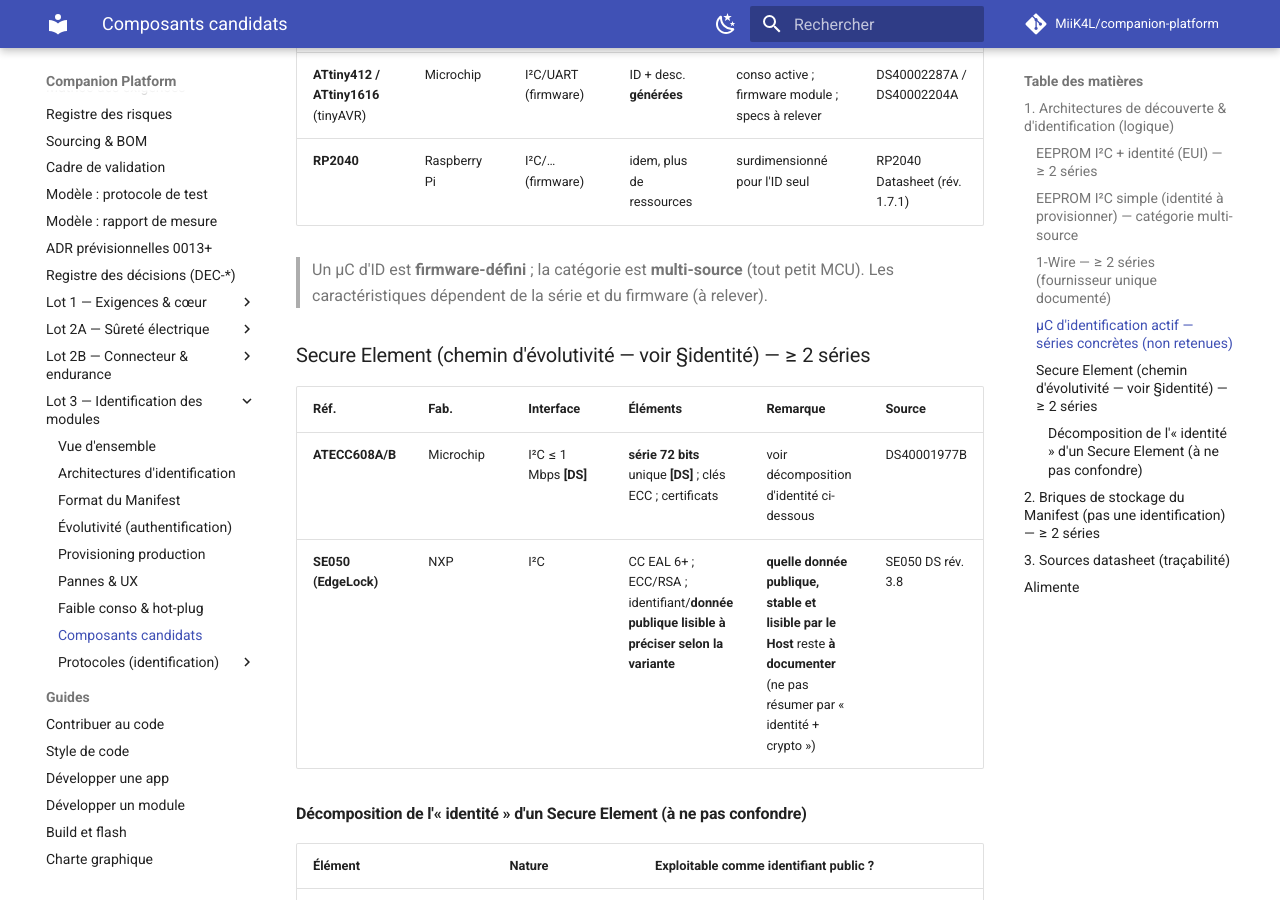
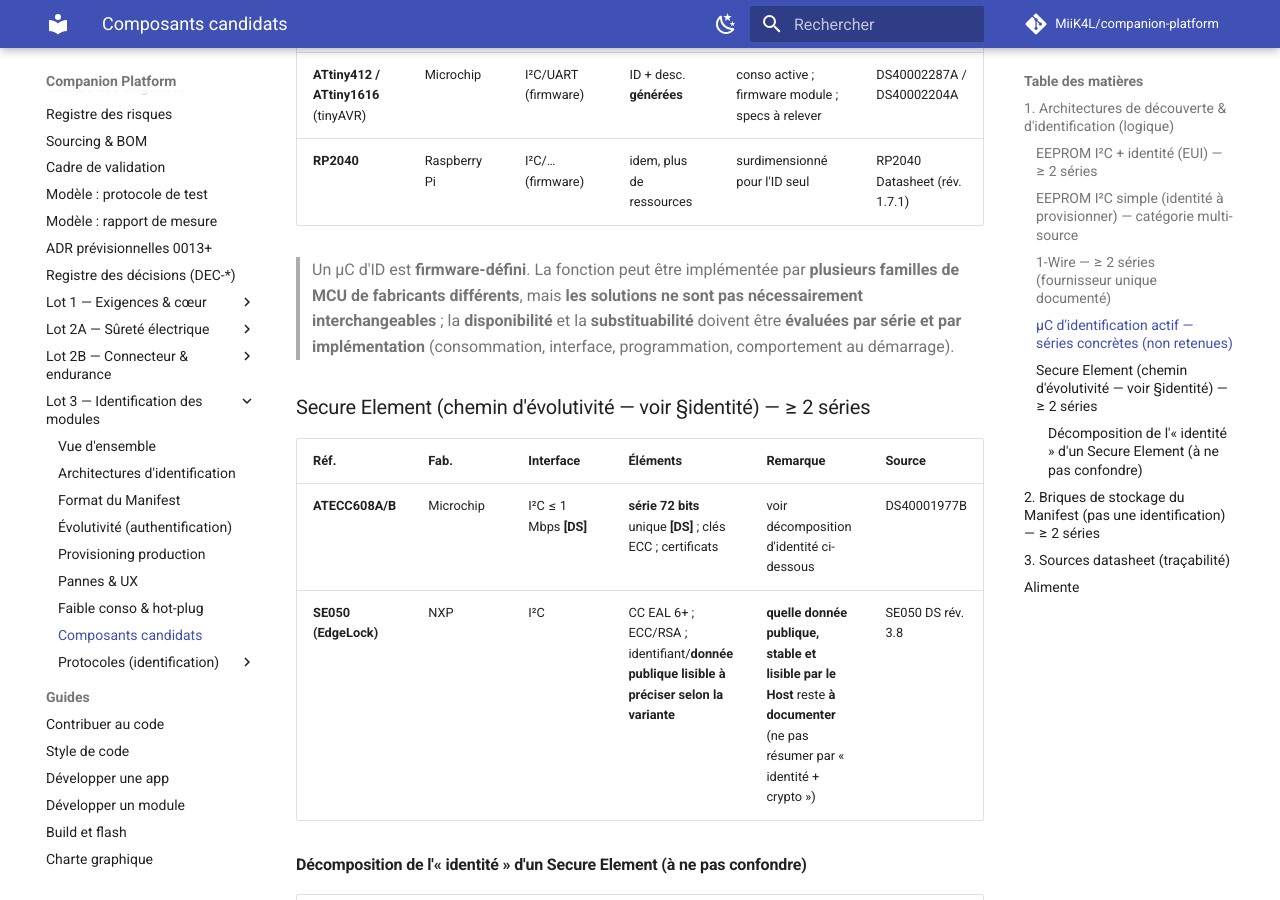
Before and after one commit to MiiK4L/companion-platform, an MkDocs documentation site: the page built from docs/phase-1/lot-3/candidate-components.md, in a window 1280 px wide and 900 px high, scrolled down 2025 px. Built offline with MkDocs 1.6.1 and Material for MkDocs 9.7.7, drawn with Linux system fonts in a browser that asks for light colours; comment, search, counter and statistics services are not loaded.

Commit message:
docs(phase-1): lot 3 — dernières formulations « découverte/identification logique »
Aligne les trois formulations résiduelles sur la terminologie retenue :
README (livrables et critères de sortie) parle d'architectures de
découverte et d'identification logique ; DEC-L3-001 (registre et plan
ADR) reformulée (découvrabilité logique + identité produit/instance +
provisioning + comportement en panne ; présence physique = mécanisme
dédié éventuel, pas un résultat implicite) ; la catégorie µC d'ID n'est
plus « multi-source (tout petit MCU) » mais évaluée par série et
implémentation, sans interchangeabilité présumée.

```diff
--- a/docs/phase-1/lot-3/candidate-components.md
+++ b/docs/phase-1/lot-3/candidate-components.md
@@ -60,8 +60,11 @@
 | **ATtiny412 / ATtiny1616** (tinyAVR) | Microchip | I²C/UART (firmware) | ID + desc. **générées** | conso active ; firmware module ; specs à relever | DS40002287A / DS40002204A |
 | **RP2040** | Raspberry Pi | I²C/… (firmware) | idem, plus de ressources | surdimensionné pour l'ID seul | RP2040 Datasheet (rév. 1.7.1) |
 
-> Un µC d'ID est **firmware-défini** ; la catégorie est **multi-source** (tout
-> petit MCU). Les caractéristiques dépendent de la série et du firmware (à relever).
+> Un µC d'ID est **firmware-défini**. La fonction peut être implémentée par
+> **plusieurs familles de MCU de fabricants différents**, mais **les solutions ne
+> sont pas nécessairement interchangeables** ; la **disponibilité** et la
+> **substituabilité** doivent être **évaluées par série et par implémentation**
+> (consommation, interface, programmation, comportement au démarrage).
 
 ### Secure Element (chemin d'évolutivité — voir §identité) — ≥ 2 séries
 | Réf. | Fab. | Interface | Éléments | Remarque | Source |
```
Also changed, not shown: docs/phase-1/adr-plan.md (+1 -1 lines), docs/phase-1/decisions-register.md (+1 -1 lines), docs/phase-1/lot-3/README.md (+4 -3 lines).
